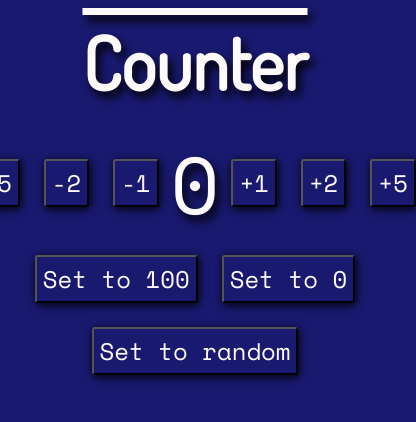
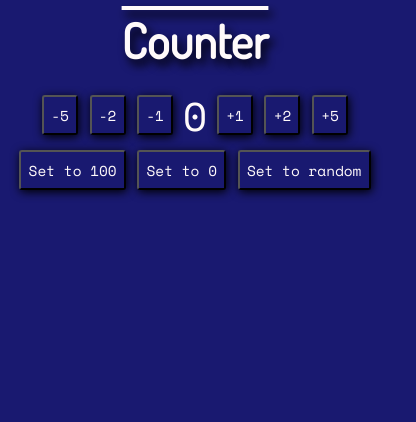
Before and after one commit to chighja/reactCalculator, a React (Create React App) app: page / in a window 390 px wide. Shown: the top 422 px of the page, 416 px wide, since content can reach past the window. Built offline with nearby package versions, Linux system fonts and the light colour scheme; the HTML template or start-up script is replaced by a standard one.

Commit message:
added media queries, removed unnecessary css files

```diff
--- a/src/App.css
+++ /dev/null
@@ -1,11 +0,0 @@
-* {
-  box-sizing: border-box;
-  margin: 0;
-  background-color: #191970;
-  color: #fffafa;
-  font-family: 'Space Mono', monospace;
-}
-
-.App {
-  text-align: center;
-}
--- a/src/App.js
+++ b/src/App.js
@@ -3,7 +3,6 @@ import { Provider } from 'react-redux';
 import store from './store';
 import Counter from './components/counter';
 import Header from './components/header';
-import './App.css';
 
 class App extends Component {
   render() {
--- a/src/components/counter.css
+++ b/src/components/counter.css
@@ -10,29 +10,5 @@
 }
 
 .countNum {
-  font-size: 5em;
   text-shadow: 4px 6px 10px #000000;
 }
-
-button {
-  outline: none;
-  border-radius: 3px;
-  margin: 0.5em;
-  height: 2em;
-  font-size: 1.5em;
-  box-shadow: 1px 2px 10px #000000;
-}
-
-button:hover {
-  cursor: pointer;
-  transform: scale(1.2);
-  transition: all 0.2s ease-in-out;
-  background-color: #fffafa;
-  color: #191970;
-}
-
-button:active {
-  border: 1px solid #fffafa;
-  background-color: #000000;
-  color: #c0c0c0;
-}
--- a/src/components/counter.js
+++ b/src/components/counter.js
@@ -52,18 +52,36 @@ class Counter extends React.Component {
     return (
       <div className="counterBox">
         <div className="basicBtns">
-          <button onClick={this.decrementByFive}>-5</button>
-          <button onClick={this.decrementByTwo}>-2</button>
-          <button onClick={this.decrementCounter}>-1</button>
-          <p className="countNum">{this.props.currentCount}</p>
-          <button onClick={this.incrementCounter}>+1</button>
-          <button onClick={this.incrementByTwo}>+2</button>
-          <button onClick={this.incrementByFive}>+5</button>
+          <button className="mainTxt btn" onClick={this.decrementByFive}>
+            -5
+          </button>
+          <button className="mainTxt btn" onClick={this.decrementByTwo}>
+            -2
+          </button>
+          <button className="mainTxt btn" onClick={this.decrementCounter}>
+            -1
+          </button>
+          <p className="countTxt">{this.props.currentCount}</p>
+          <button className="mainTxt btn" onClick={this.incrementCounter}>
+            +1
+          </button>
+          <button className="mainTxt btn" onClick={this.incrementByTwo}>
+            +2
+          </button>
+          <button className="mainTxt btn" onClick={this.incrementByFive}>
+            +5
+          </button>
         </div>
         <div>
-          <button onClick={this.setTo100}>Set to 100</button>
-          <button onClick={this.setTo0}>Set to 0</button>
-          <button onClick={this.setToRandom}>Set to random</button>
+          <button className="mainTxt btn" onClick={this.setTo100}>
+            Set to 100
+          </button>
+          <button className="mainTxt btn" onClick={this.setTo0}>
+            Set to 0
+          </button>
+          <button className="mainTxt btn" onClick={this.setToRandom}>
+            Set to random
+          </button>
         </div>
       </div>
     );
--- a/src/components/header.css
+++ /dev/null
@@ -1,7 +0,0 @@
-.headTxt {
-  padding-top: 0.2em;
-  font-size: 4.6em;
-  font-family: 'Dosis', sans-serif;
-  text-decoration: overline;
-  text-shadow: 4px 6px 10px #000000;
-}
--- a/src/components/header.js
+++ b/src/components/header.js
@@ -1,5 +1,4 @@
 import React, { Component } from 'react';
-import './header.css';
 
 class Header extends Component {
   render() {
--- a/src/index.css
+++ b/src/index.css
@@ -1,14 +1,91 @@
-body {
+* {
+  box-sizing: border-box;
   margin: 0;
   padding: 0;
-  font-family: -apple-system, BlinkMacSystemFont, "Segoe UI", "Roboto", "Oxygen",
-    "Ubuntu", "Cantarell", "Fira Sans", "Droid Sans", "Helvetica Neue",
-    sans-serif;
-  -webkit-font-smoothing: antialiased;
-  -moz-osx-font-smoothing: grayscale;
+  background-color: #191970;
+  color: #fffafa;
+  font-family: 'Space Mono', monospace;
+  text-align: center;
 }
 
-code {
-  font-family: source-code-pro, Menlo, Monaco, Consolas, "Courier New",
-    monospace;
+.headTxt {
+  padding-top: 0.2em;
+  font-size: 3em;
+  font-family: 'Dosis', sans-serif;
+  text-decoration: overline;
+  text-shadow: 4px 6px 10px #000000;
 }
+
+.countTxt {
+  margin-left: 0.1em;
+  margin-right: 0.1em;
+  font-size: 2.5em;
+}
+
+.mainTxt {
+  font-size: 0.9em;
+}
+
+.btn {
+  margin: 0.4em;
+  padding: 0.5em;
+  outline: none;
+  border-radius: 3px;
+  box-shadow: 1px 2px 10px #000000;
+}
+
+.btn:hover {
+  cursor: pointer;
+  transform: scale(1.2);
+  transition: all 0.2s ease-in-out;
+  background-color: #fffafa;
+  color: #191970;
+}
+
+.btn:active {
+  border: 1px solid #fffafa;
+  background-color: #000000;
+  color: #c0c0c0;
+}
+
+@media only screen and (min-width: 525px) and (max-width: 767px) {
+  .headTxt {
+    font-size: 4em;
+  }
+
+  .countTxt {
+    margin-left: 0.5em;
+    margin-right: 0.5em;
+    font-size: 3.5em;
+  }
+
+  .mainTxt {
+    font-size: 1.2em;
+  }
+
+  .btn {
+    margin: 0.5em;
+    padding-left: 0.7em;
+    padding-right: 0.7em;
+  }
+}
+
+@media only screen and (min-width: 768px) {
+  .headTxt {
+    font-size: 4.6em;
+  }
+
+  .countTxt {
+    font-size: 5em;
+  }
+
+  .mainTxt {
+    font-size: 1.5em;
+  }
+
+  .btn {
+    margin: 0.8em;
+    padding-left: 0.9em;
+    padding-right: 0.9em;
+  }
+}
```
